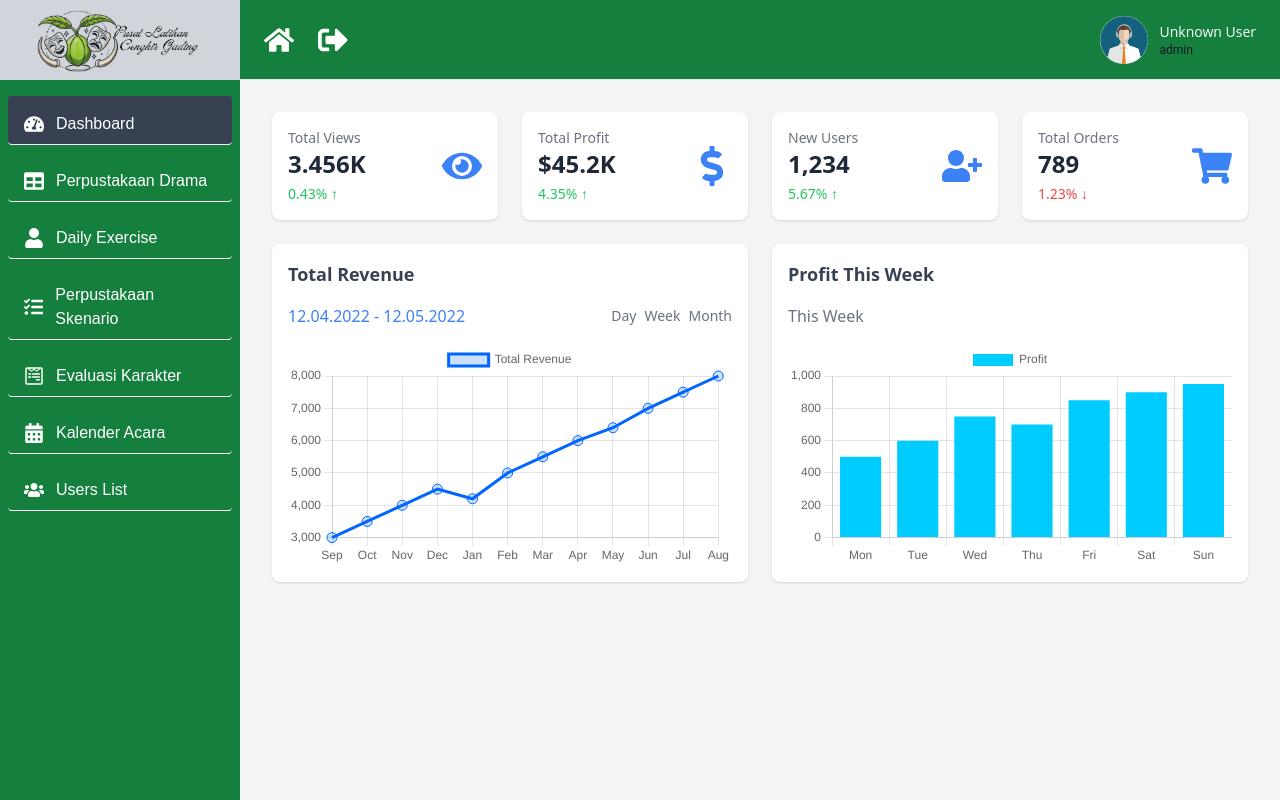
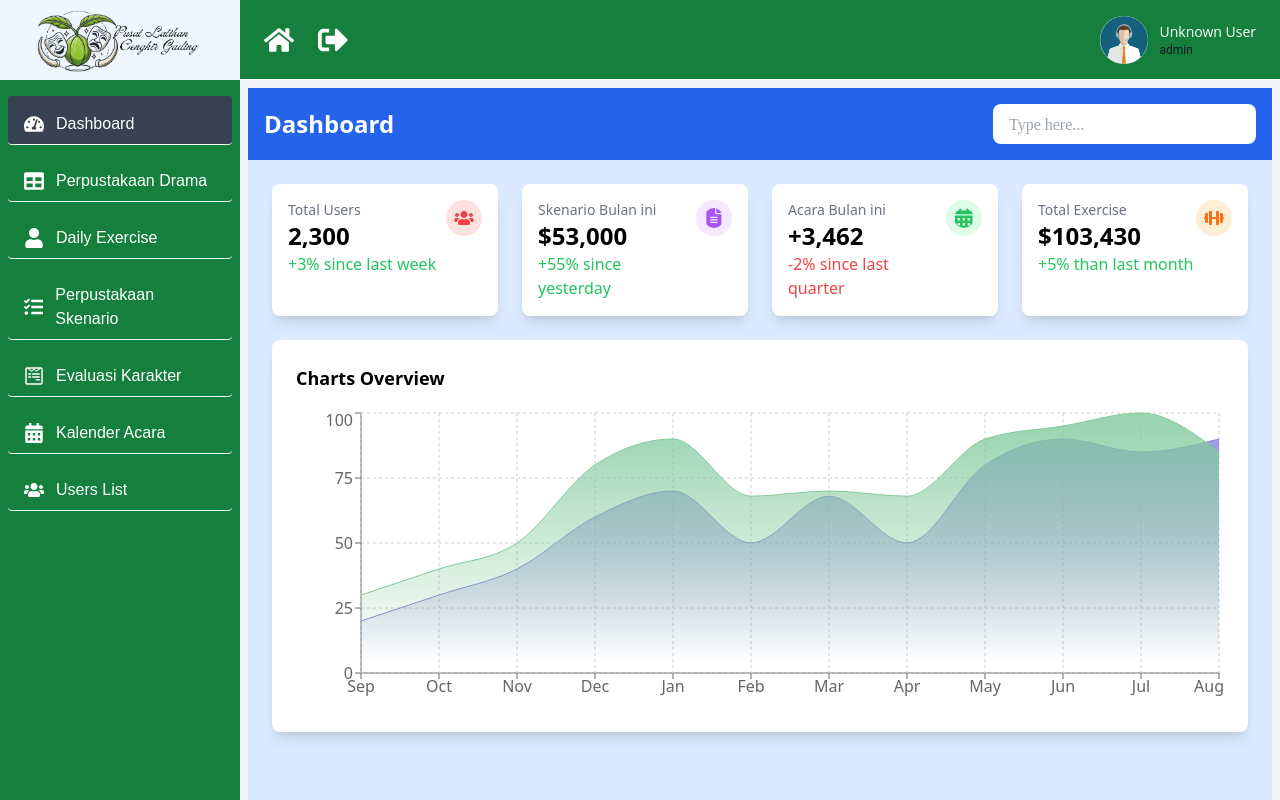
Before and after one commit to ifansmiling/Cengkir_Gading, a React (Vite) app: page /admin/dashboard in a window 1280 px wide. Built offline with nearby package versions, Linux system fonts and the light colour scheme; sample sign-in values are in the browser's storage.

Commit message:
Update Drama in user page and dashboard admin

```diff
--- a/package.json
+++ b/package.json
@@ -22,7 +22,8 @@
     "react-dom": "^18.3.1",
     "react-hook-form": "^7.53.0",
     "react-icons": "^5.3.0",
-    "react-router-dom": "^6.26.1"
+    "react-router-dom": "^6.26.1",
+    "recharts": "^2.12.7"
   },
   "devDependencies": {
     "@eslint/js": "^9.9.0",
--- a/src/layouts/AdminLayout.jsx
+++ b/src/layouts/AdminLayout.jsx
@@ -34,10 +34,10 @@ const AdminLayout = ({ children }) => {
   };
 
   return (
-    <div className="flex h-screen bg-gray-100">
+    <div className="flex h-screen bg-white">
       {/* Sidebar */}
       <sidebar className="w-60 bg-green-700 text-white flex flex-col fixed h-full z-20">
-        <div className="flex items-center justify-center h-20 bg-gray-300">
+        <div className="flex items-center justify-center h-20 bg-blue-50">
           <img src="/logo1.png" alt="Cengkir Gading Logo" className="h-16" />
         </div>
         <nav className="flex-1 px-2 py-4 space-y-2 overflow-y-auto">
@@ -90,7 +90,7 @@ const AdminLayout = ({ children }) => {
 
       {/* Navbar */}
       <div className="flex flex-col flex-1">
-        <nav className="flex items-center justify-between h-20 px-6 bg-green-700 border-b border-gray-200 fixed w-full z-10 ml-60">
+        <nav className="flex items-center justify-between h-20 px-6 bg-green-700 border-b border-white fixed w-full z-10 ml-60">
           <div className="flex items-center space-x-6">
             <NavLink to="/" className="text-white hover:text-black">
               <FaHome className="text-3xl" />
--- a/src/pages/admin/dashboard/index.jsx
+++ b/src/pages/admin/dashboard/index.jsx
@@ -1,168 +1,150 @@
 import React from "react";
+import AdminLayout from "../../../layouts/AdminLayout";
+import { FaUsers, FaFileAlt, FaCalendarAlt, FaDumbbell } from "react-icons/fa";
 import {
-  FaEye,
-  FaDollarSign,
-  FaUserPlus,
-  FaShoppingCart,
-} from "react-icons/fa";
-import { Line, Bar } from "react-chartjs-2";
-import {
-  Chart as ChartJS,
-  CategoryScale,
-  LinearScale,
-  PointElement,
-  LineElement,
-  BarElement,
-  Title,
+  AreaChart,
+  Area,
+  XAxis,
+  YAxis,
+  CartesianGrid,
   Tooltip,
-  Legend,
-} from "chart.js";
-import AdminLayout from "../../../layouts/AdminLayout";
+  ResponsiveContainer,
+} from "recharts";
 
-// Registering components with ChartJS
-ChartJS.register(
-  CategoryScale,
-  LinearScale,
-  PointElement,
-  LineElement,
-  BarElement,
-  Title,
-  Tooltip,
-  Legend
-);
+// Dummy data untuk grafik
+const data = [
+  { name: "Sep", Received: 20, Due: 30 },
+  { name: "Oct", Received: 30, Due: 40 },
+  { name: "Nov", Received: 40, Due: 50 },
+  { name: "Dec", Received: 60, Due: 80 },
+  { name: "Jan", Received: 70, Due: 90 },
+  { name: "Feb", Received: 50, Due: 68 },
+  { name: "Mar", Received: 68, Due: 70 },
+  { name: "Apr", Received: 50, Due: 68 },
+  { name: "May", Received: 80, Due: 90 },
+  { name: "Jun", Received: 90, Due: 95 },
+  { name: "Jul", Received: 85, Due: 100 },
+  { name: "Aug", Received: 90, Due: 85 },
+];
 
-const Dashboard = () => {
-  // Data for the Line Chart
-  const lineChartData = {
-    labels: [
-      "Sep",
-      "Oct",
-      "Nov",
-      "Dec",
-      "Jan",
-      "Feb",
-      "Mar",
-      "Apr",
-      "May",
-      "Jun",
-      "Jul",
-      "Aug",
-    ],
-    datasets: [
-      {
-        label: "Total Revenue",
-        data: [
-          3000, 3500, 4000, 4500, 4200, 5000, 5500, 6000, 6400, 7000, 7500,
-          8000,
-        ],
-        borderColor: "rgba(0, 102, 255, 1)",
-        backgroundColor: "rgba(0, 102, 255, 0.2)",
-        pointRadius: 5,
-      },
-    ],
-  };
-
-  // Data for the Bar Chart
-  const barChartData = {
-    labels: ["Mon", "Tue", "Wed", "Thu", "Fri", "Sat", "Sun"],
-    datasets: [
-      {
-        label: "Profit",
-        data: [500, 600, 750, 700, 850, 900, 950],
-        backgroundColor: "rgba(0, 204, 255, 1)",
-      },
-    ],
-  };
-
+const DashboardAdmin = () => {
   return (
     <AdminLayout>
-      <div className="p-6 bg-gray-100">
-        {/* Cards Section */}
-        <div className="grid grid-cols-1 sm:grid-cols-2 md:grid-cols-4 gap-6 mb-6">
+      <div className="min-h-screen bg-blue-100">
+        {/* Top navigation */}
+        <nav className="flex justify-between items-center bg-blue-600 p-4 text-white">
+          <h1 className="text-2xl font-bold">Dashboard</h1>
+          <div className="flex items-center space-x-4">
+            <input
+              type="text"
+              placeholder="Type here..."
+              className="px-4 py-2 rounded-lg text-black"
+            />
+          </div>
+        </nav>
+
+        {/* Dashboard content */}
+        <div className="p-6">
+          {/* Stat cards */}
+          <div className="grid grid-cols-1 md:grid-cols-4 gap-6 mb-6">
             {/* Card 1 */}
-          <div className="p-4 bg-white shadow rounded-lg flex items-center justify-between">
+            <div className="bg-white p-4 rounded-lg shadow-lg">
+              <div className="flex justify-between">
                 <div>
-              <h4 className="text-sm font-medium text-gray-500">Total Views</h4>
-              <h2 className="text-2xl font-semibold text-gray-800">3.456K</h2>
-              <p className="text-sm text-green-500 mt-1">0.43% ↑</p>
+                  <p className="text-sm font-medium text-gray-500">
+                    Total Users
+                  </p>
+                  <h2 className="text-2xl font-bold">2,300</h2>
+                  <p className="text-green-500">+3% since last week</p>
                 </div>
-            <div className="text-3xl text-blue-500">
-              <FaEye className="w-10 h-10" />
+                <FaUsers className="text-4xl text-red-500 bg-red-100 p-2 rounded-full" />
               </div>
             </div>
 
             {/* Card 2 */}
-          <div className="p-4 bg-white shadow rounded-lg flex items-center justify-between">
+            <div className="bg-white p-4 rounded-lg shadow-lg">
+              <div className="flex justify-between">
                 <div>
-              <h4 className="text-sm font-medium text-gray-500">
-                Total Profit
-              </h4>
-              <h2 className="text-2xl font-semibold text-gray-800">$45.2K</h2>
-              <p className="text-sm text-green-500 mt-1">4.35% ↑</p>
+                  <p className="text-sm font-medium text-gray-500">
+                    Skenario Bulan ini
+                  </p>
+                  <h2 className="text-2xl font-bold">$53,000</h2>
+                  <p className="text-green-500">+55% since yesterday</p>
                 </div>
-            <div className="text-3xl text-blue-500">
-              <FaDollarSign className="w-10 h-10" />
+                <FaFileAlt className="text-4xl text-purple-500 bg-purple-100 p-2 rounded-full" />
               </div>
             </div>
 
             {/* Card 3 */}
-          <div className="p-4 bg-white shadow rounded-lg flex items-center justify-between">
+            <div className="bg-white p-4 rounded-lg shadow-lg">
+              <div className="flex justify-between">
                 <div>
-              <h4 className="text-sm font-medium text-gray-500">New Users</h4>
-              <h2 className="text-2xl font-semibold text-gray-800">1,234</h2>
-              <p className="text-sm text-green-500 mt-1">5.67% ↑</p>
+                  <p className="text-sm font-medium text-gray-500">
+                    Acara Bulan ini
+                  </p>
+                  <h2 className="text-2xl font-bold">+3,462</h2>
+                  <p className="text-red-500">-2% since last quarter</p>
                 </div>
-            <div className="text-3xl text-blue-500">
-              <FaUserPlus className="w-10 h-10" />
+                <FaCalendarAlt className="text-4xl text-green-500 bg-green-100 p-2 rounded-full" />
               </div>
             </div>
 
             {/* Card 4 */}
-          <div className="p-4 bg-white shadow rounded-lg flex items-center justify-between">
+            <div className="bg-white p-4 rounded-lg shadow-lg">
+              <div className="flex justify-between">
                 <div>
-              <h4 className="text-sm font-medium text-gray-500">
-                Total Orders
-              </h4>
-              <h2 className="text-2xl font-semibold text-gray-800">789</h2>
-              <p className="text-sm text-red-500 mt-1">1.23% ↓</p>
+                  <p className="text-sm font-medium text-gray-500">
+                    Total Exercise
+                  </p>
+                  <h2 className="text-2xl font-bold">$103,430</h2>
+                  <p className="text-green-500">+5% than last month</p>
                 </div>
-            <div className="text-3xl text-blue-500">
-              <FaShoppingCart className="w-10 h-10" />
+                <FaDumbbell className="text-4xl text-orange-500 bg-orange-100 p-2 rounded-full" />
               </div>
             </div>
           </div>
 
-        {/* Charts Section */}
-        <div className="grid grid-cols-1 md:grid-cols-2 gap-6">
-          {/* Line Chart */}
-          <div className="bg-white p-4 shadow rounded-lg">
-            <h3 className="text-lg font-semibold text-gray-700 mb-4">
-              Total Revenue
-            </h3>
-            <div className="flex items-center justify-between mb-4">
-              <span className="text-blue-500">12.04.2022 - 12.05.2022</span>
-              <div className="flex items-center space-x-2">
-                <button className="text-sm text-gray-500">Day</button>
-                <button className="text-sm text-gray-500">Week</button>
-                <button className="text-sm text-gray-500">Month</button>
-              </div>
-            </div>
-            <div>
-              <Line data={lineChartData} />
-            </div>
-          </div>
-
-          {/* Bar Chart */}
-          <div className="bg-white p-4 shadow rounded-lg">
-            <h3 className="text-lg font-semibold text-gray-700 mb-4">
-              Profit This Week
-            </h3>
-            <div className="flex items-center justify-between mb-4">
-              <span className="text-gray-500">This Week</span>
-            </div>
-            <div>
-              <Bar data={barChartData} />
-            </div>
+          {/* Sales Overview Chart */}
+          <div className="bg-white p-6 rounded-lg shadow-lg">
+            <h2 className="text-lg font-bold mb-4">Charts Overview</h2>
+            <ResponsiveContainer width="100%" height={300}>
+              <AreaChart data={data}>
+                <defs>
+                  <linearGradient
+                    id="colorReceived"
+                    x1="0"
+                    y1="0"
+                    x2="0"
+                    y2="1"
+                  >
+                    <stop offset="5%" stopColor="#8884d8" stopOpacity={0.8} />
+                    <stop offset="95%" stopColor="#8884d8" stopOpacity={0} />
+                  </linearGradient>
+                  <linearGradient id="colorDue" x1="0" y1="0" x2="0" y2="1">
+                    <stop offset="5%" stopColor="#82ca9d" stopOpacity={0.8} />
+                    <stop offset="95%" stopColor="#82ca9d" stopOpacity={0} />
+                  </linearGradient>
+                </defs>
+                <XAxis dataKey="name" />
+                <YAxis />
+                <CartesianGrid strokeDasharray="3 3" />
+                <Tooltip />
+                <Area
+                  type="monotone"
+                  dataKey="Received"
+                  stroke="#8884d8"
+                  fillOpacity={1}
+                  fill="url(#colorReceived)"
+                />
+                <Area
+                  type="monotone"
+                  dataKey="Due"
+                  stroke="#82ca9d"
+                  fillOpacity={1}
+                  fill="url(#colorDue)"
+                />
+              </AreaChart>
+            </ResponsiveContainer>
           </div>
         </div>
       </div>
@@ -170,4 +152,4 @@ const Dashboard = () => {
   );
 };
 
-export default Dashboard;
+export default DashboardAdmin;
```
Also changed, not shown: src/pages/web/kalender/index.jsx (+41 -1 lines), 1 other file (tests, documents, lock files or other folders). Lines whose indentation alone changed are shown as unchanged.
